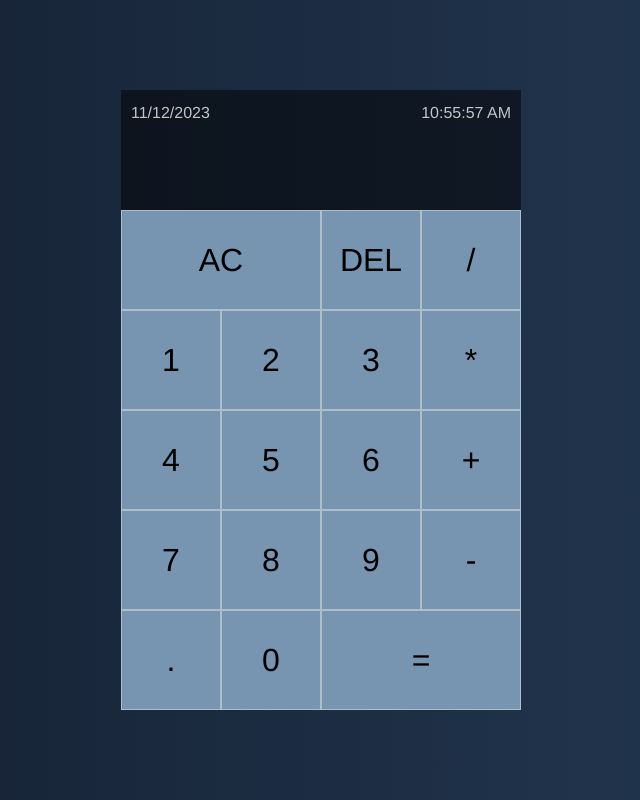
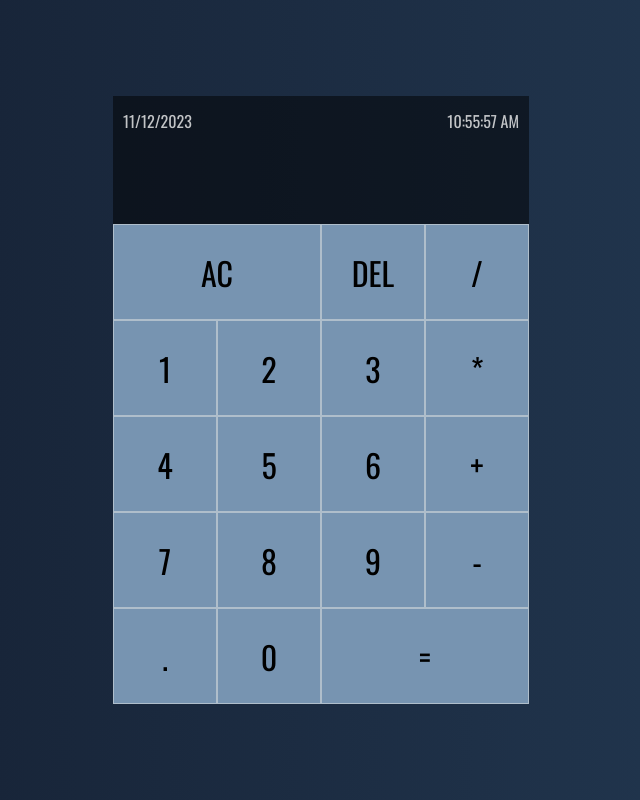
Before and after one commit to VictorWest/simple-calculator, a plain HTML site: page index.html in a window 1280 px wide. Shown: the whole page, without its empty margins (319-959 px from the left). Drawn offline with nearby package versions, Linux system fonts and the light colour scheme.

Commit message:
change font

```diff
--- a/styles.css
+++ b/styles.css
@@ -1,21 +1,21 @@
+@import url('https://fonts.googleapis.com/css2?family=Oswald&display=swap');
+
 *, *::before, *::after{
     box-sizing: border-box;
-    font-family: 'Franklin Gothic Medium', 'Arial Narrow', Arial, sans-serif;
+    font-family: 'Oswald', sans-serif;
 }
 body{
     padding: 0;
     margin: 0;
     background: linear-gradient(to right,  #141e30, #243b55);
-    /* background: rgb(255,153,153);
-    background: linear-gradient(to right, rgba(255,153,153,1) 0%, rgba(68,79,90,1)); */
 }
 .calculator-grid{
     display: grid;
     justify-content: center;
     align-content: center;
     min-height: 100vh;
-    grid-template-rows: minmax(120px, auto) repeat(5, 100px);
-    grid-template-columns: repeat(4, 100px);
+    grid-template-rows: minmax(8rem, auto) repeat(5, 6rem);
+    grid-template-columns: repeat(4, 6.5rem);
 }
 .calculator-grid button{
     cursor: pointer;
@@ -49,7 +49,6 @@ body{
     color: white;
     font-size: 2.5rem;
 }
-
 .date-and-time{
     display: flex;
     width: 100%;
```
